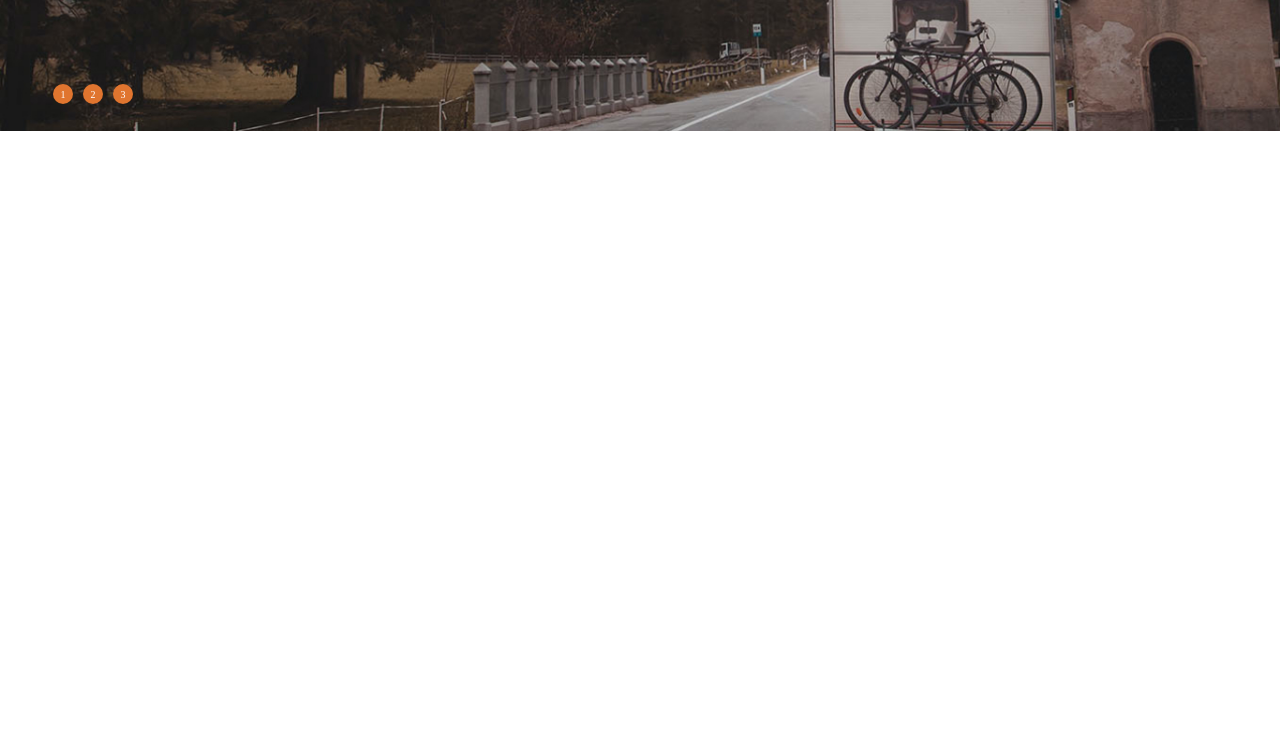
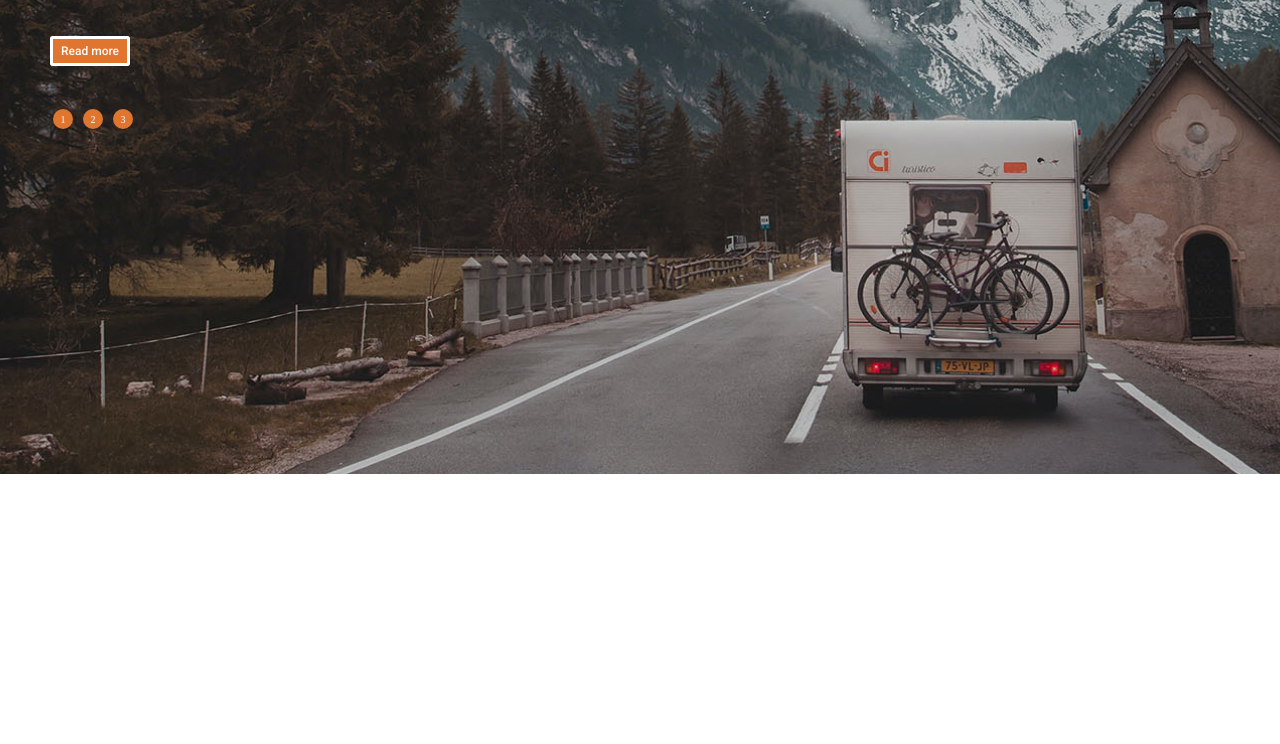
Before and after one commit to juandipascuale/pin, a website: page index.html in a window 1280 px wide. Shown: the part 296-1040 px from the top of the page. Drawn offline with Linux system fonts and the light colour scheme.

Commit message:
se modifico las alturas de la cabecera

```diff
--- a/sass/slider.scss
+++ b/sass/slider.scss
@@ -1,9 +1,8 @@
 .container{
     position: absolute;
-    margin-top: -25px;
     background-color: #FFFFFF;
     width: 100%;
-    height: 450px;
+    height: 768px;
 }
 ul li{
     margin: 0;
@@ -22,13 +21,13 @@ ul li{
     top: 0;
     opacity: 0;
     width: 100%;
-    height: 450px;
+    height: 768px;
     background-color: white;
     transition: opacity .5s;
 }
 .container__slider li img{
     width: 100%;
-    height: 450px;
+    height: 768px;
     object-fit: cover;
 }
 .container__slider li:first-child{
@@ -62,5 +61,5 @@ ul li{
     border-radius: 100%;
 }
 .menu__a:hover{
-    background-color: #e4a57c;
+    background-color: #e3935e;
 }
--- a/sass/style.scss
+++ b/sass/style.scss
@@ -49,7 +49,7 @@ body{
     /*background-color: #E0752F;*/
     position: absolute;
     z-index: 5;
-    margin-top: 101px;
+    margin-top: 150px;
     margin-left: 50px;
     margin-right: 50px;
 }
@@ -66,7 +66,6 @@ body{
     padding-bottom: 20px;
     line-height: 1;
 
-
 }
 .perspiciatis__p2{
     width: 100%;
@@ -77,7 +76,7 @@ body{
 .perspiciatis__contenBoton{
     /*background-color: #E0752F;*/
     text-align: left;
-    margin-top: 40px;
+    margin-top: 60px;
 }
 .perspiciatis__textoboton{
     text-align: left;
```
Also changed, not shown: css/slider.css, css/style.css, 2 other files.
